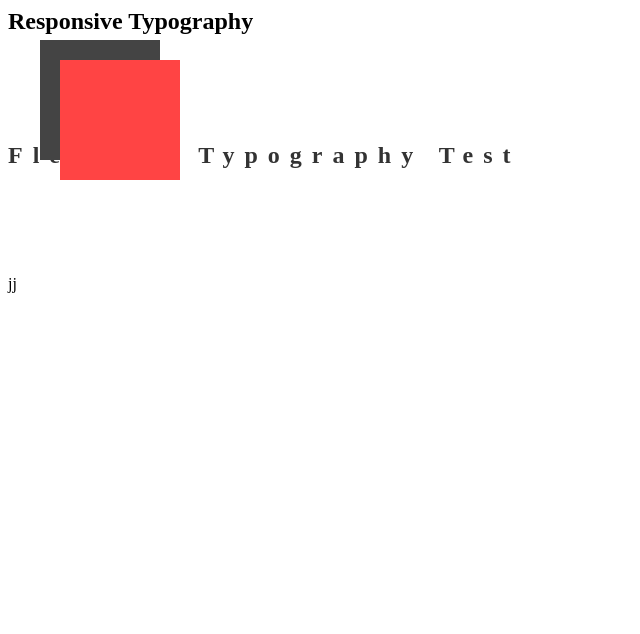
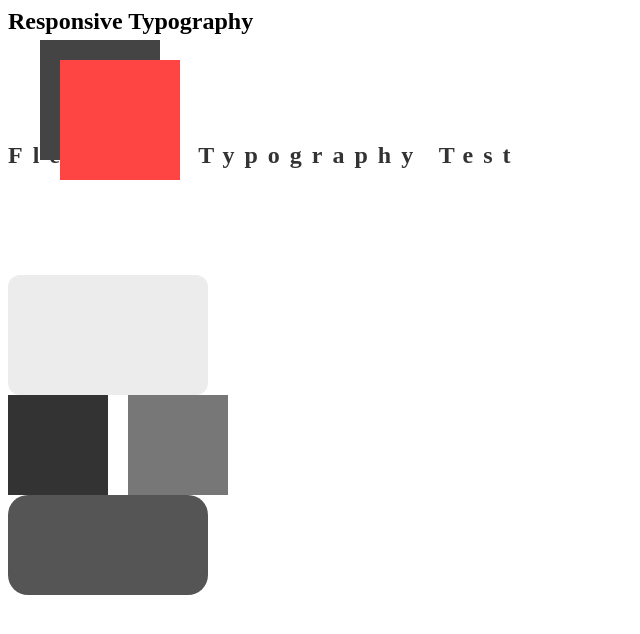
Before and after one commit to sharonbrayan/FlexFlow, a website with bundled scripts: page dev.html in a window 1280 px wide. Shown: the top 634 px of the page, without its empty margins (0-640 px from the left). Built offline with nearby package versions, Linux system fonts and the light colour scheme.

Commit message:
feat: add border-radius, opacity and gap utilities with responsive support

```diff
--- a/dev.html
+++ b/dev.html
@@ -16,7 +16,12 @@ Responsive Typography
 <div class="fs-[24px] fw-[700] lh-[10] ls-[10px] text-[#333]">
 FlexFlow Typography Test
 </div>
-jj
+<div class="br-[12px] op-[.1] bg-[#444] w-[200px] h-[120px]"></div>
+<div style="display:flex" class="gap-[20px]">
+  <div class="bg-[#333] w-[100px] h-[100px]"></div>
+  <div class="bg-[#777] w-[100px] h-[100px]"></div>
+</div>
+<div class="br-[4px] br@md-[20px] bg-[#555] w-[200px] h-[100px]"></div>
 <script type="module" src="src/index.js"></script>
 
 </body>
--- /dev/null
+++ b/src/handlers/visuals.js
@@ -0,0 +1,56 @@
+import { BREAKPOINTS } from "../breakpoints.js";
+
+export function applyVisual(el, className) {
+
+  // br-[10px]
+  if (className.startsWith("br-[")) {
+    const value = className.slice(4, -1);
+    el.style.borderRadius = value;
+    el.__flexflow.styles.add("borderRadius");
+    return;
+  }
+
+  // op-[0.6]
+  if (className.startsWith("op-[")) {
+    const value = className.slice(4, -1);
+    el.style.opacity = value;
+    el.__flexflow.styles.add("opacity");
+    return;
+  }
+
+  // gap-[20px]
+  if (className.startsWith("gap-[")) {
+    const value = className.slice(5, -1);
+    el.style.gap = value;
+    el.__flexflow.styles.add("gap");
+    return;
+  }
+
+  // Responsive: br@md-[10px], op@md-[0.7], gap@md-[20px]
+  const match = className.match(/^(br|op|gap)@(\w+)-\[(.+)\]$/);
+
+  if (!match) return;
+
+  const [, type, bp, value] = match;
+  const minWidth = BREAKPOINTS[bp];
+
+  if (!minWidth) return;
+
+  if (window.innerWidth >= minWidth) {
+
+    if (type === "br") {
+      el.style.borderRadius = value;
+      el.__flexflow.styles.add("borderRadius");
+    }
+
+    if (type === "op") {
+      el.style.opacity = value;
+      el.__flexflow.styles.add("opacity");
+    }
+
+    if (type === "gap") {
+      el.style.gap = value;
+      el.__flexflow.styles.add("gap");
+    }
+  }
+}
--- a/src/parser.js
+++ b/src/parser.js
@@ -4,6 +4,7 @@ import { applyPadding } from "./handlers/spacing.js";
 import { applyWidth } from "./handlers/size.js";
 import { applyPosition } from "./handlers/position.js";
 import { applyTypography } from "./handlers/typography.js";
+import { applyVisual } from "./handlers/visuals.js";
 
 
 export function parseClass(el, className) {
@@ -81,6 +82,17 @@ export function parseClass(el, className) {
   applyTypography(el, className);
   return;
 }
+if (
+  className.startsWith("br-") ||
+  className.startsWith("br@") ||
+  className.startsWith("op-") ||
+  className.startsWith("op@") ||
+  className.startsWith("gap-") ||
+  className.startsWith("gap@")
+) {
+  applyVisual(el, className);
+  return;
+}
   if (
     className.startsWith("min-h-") ||
     className.startsWith("min-h@") ||
```
